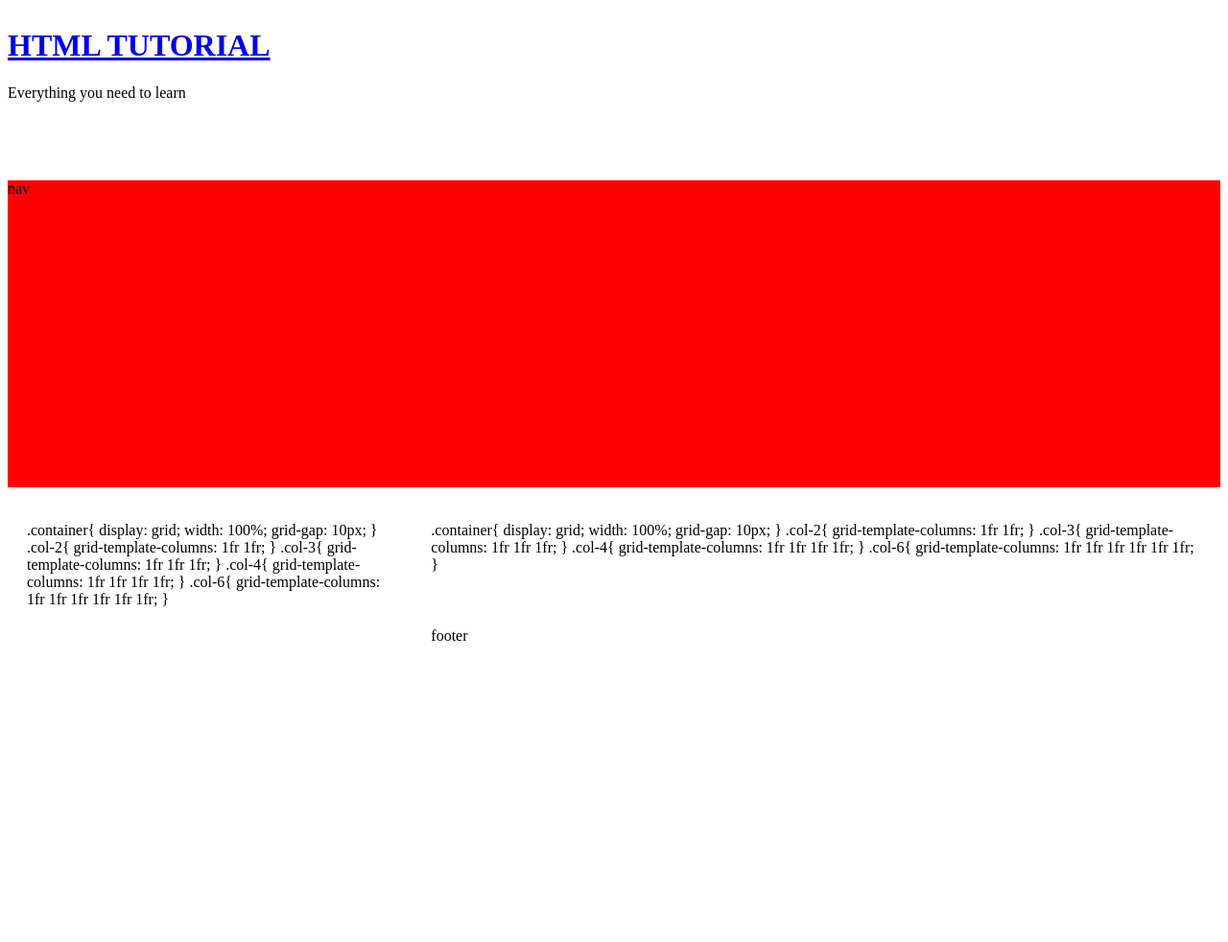
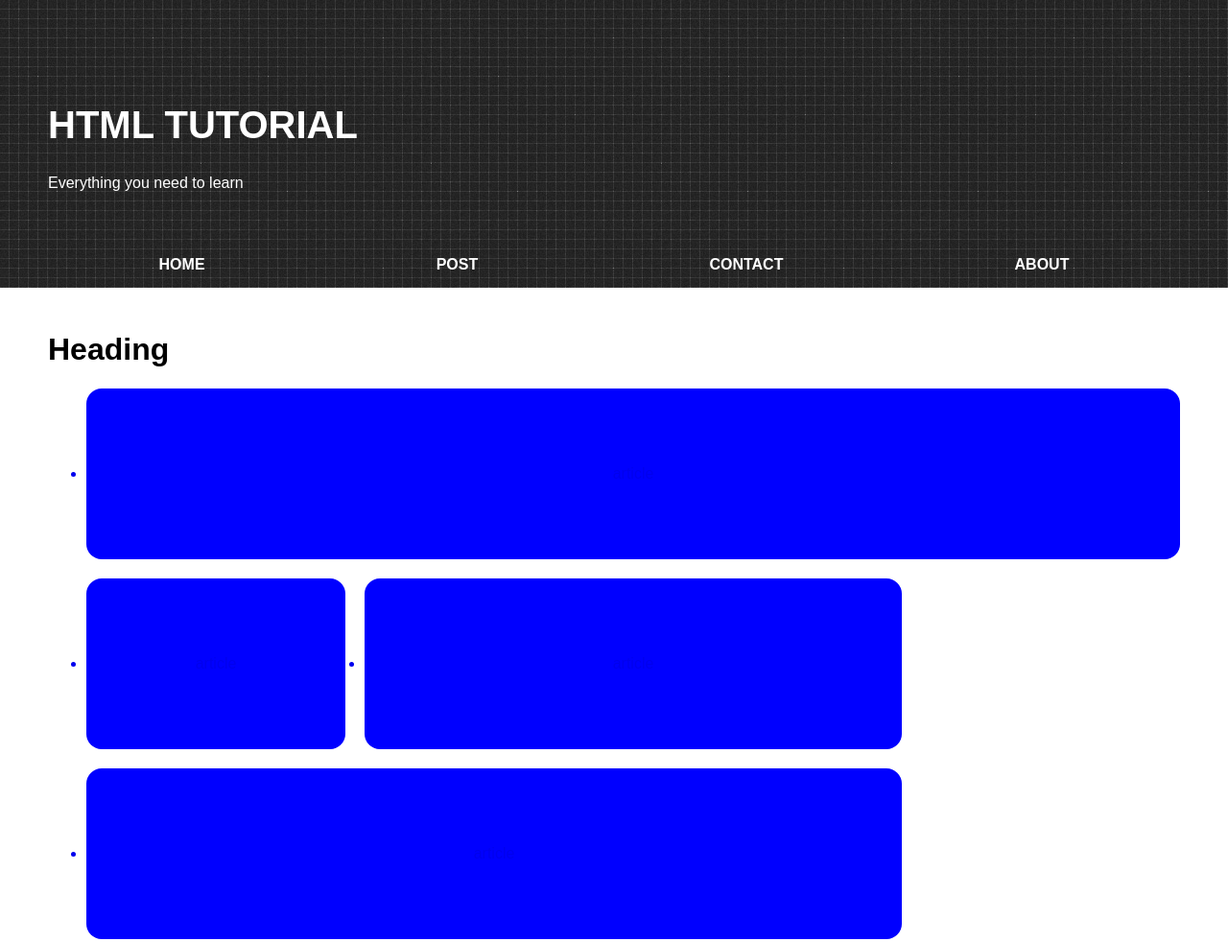
Before and after one commit to totorowechat/totorowechat.github.io, a plain HTML site: page individual_project/tutorial/index.html in a window 1280 px wide. Shown: the top 982 px of the page at 96% size. Before the commit the page ends 800 px from the top, so only its background shows below. Drawn offline with Linux system fonts and the light colour scheme.

Commit message:
use css grid layout
finished with main page

```diff
--- a/individual_project/tutorial/css/mycss-grid.css
+++ b/individual_project/tutorial/css/mycss-grid.css
@@ -1,28 +1,65 @@
+*{
+    box-sizing: border-box;
+  }
 
-.wrapper {
+body{
+    margin: 0px;
+}
+.row {
+    display: grid;
+    grid-template-rows: 300 1fr 50px;
+    grid-gap: 20px;
 
-    display: grid;
-    grid-template-columns: repeat(9, 1fr);
-    grid-template-areas:
-      "hd hd hd hd   hd   hd   hd   hd   hd  "
-      "sd sd sd main main main main main main"
-      "sd sd sd  ft  ft   ft   ft   ft   ft";
 }
 
 .header {
-    grid-area: hd;
+    display: grid;
+    grid-template-rows: 250px 50px;
+    padding: 0 50px;
 
 }
+
+.nav {
+    height: 50px;
+    display: grid;
+    grid-template-columns: repeat(4,minmax(30px,auto));
+    grid-column-gap: 10px;
+}
+
+.article{
+    display: grid;
+    grid-template-columns: repeat(auto-fill,minmax(250px,1fr));
+    grid-gap: 20px;
+}
+
+ul .span2{
+    grid-column-end: span 2;
+}
+
+ul .span3{
+    grid-column-end: span 3;
+}
+
+ul .span4{
+    grid-column-end: span 4;
+}
+
+ul .spanall{
+    grid-column-start: 1;
+    grid-column-end: -1;
+}
+
+.body{
+    display: grid;
+    grid-template-columns: 3fr 6fr 3fr;
+    grid-gap: 30px;
+}
 .footer {
-    grid-area: ft;
-    margin: 20px;
+
 }
 .content {
-
-    grid-area: main;
-    margin: 20px;
+    padding: 5px 50px;
 }
 .sidebar {
-    grid-area: sd;
-    margin: 20px;
+
 }
--- a/individual_project/tutorial/css/mycss.css
+++ b/individual_project/tutorial/css/mycss.css
@@ -1,6 +1,63 @@
+body{
+  font-family: "Arial";
+
+}
+
+
+a, a:link, a:visited{
+  text-decoration: none ;
+}
+h1{
+  text-decoration: none ;
+
+}
 .header{
-  height: 500px;
-  display: grid;
-  grid-template-rows: 180px 1fr;
-  background-image: url("img/1.png") no-repeat；
+
 }
+
+.head1{
+  font-size: 2.5rem;
+  line-height: 3.25rem;
+  margin-top: 6.5rem;
+  margin-bottom: 1.625rem;
+  color: white;
+}
+.nav{
+}
+
+.nav .button-text{
+  padding-top: 17px;
+  font-weight: bold;
+  text-align: center;
+  text-align: center;
+  color: white;
+}
+.nav a:hover{
+  opacity:0.8;
+  background-color: grey;
+}
+
+
+
+
+.nav button{
+
+}
+
+.article li{
+  padding: 5rem 10px;
+  border-radius: 1em;
+  text-align: center;
+  background-color: blue;
+}
+
+.footer{
+  text-align: center;
+}
+.foot_background{
+  background-color: gray;
+  margin: 2rem 1rem;
+  border-radius: 1em;
+  padding: 1rem 10px;
+  opacity: 0.8;
+}
--- a/individual_project/tutorial/index.html
+++ b/individual_project/tutorial/index.html
@@ -9,68 +9,49 @@
     <link rel="icon" type="image/png" href="img/fav.PNG" sizes="32x32" />
   </head>
   <body>
-      <div class="wrapper">
-        <div class="header">
-          <div class="" >
-            <h1><a href="/">HTML TUTORIAL</a></h1>
-            <p>Everything you need to learn</p>
-            <!-- <img src="img/1.png" alt="backgroung"> -->
-          </div>
-          <div class="" style="background-color: red">
-            nav
-          </div>
+    <div class="row">
+      <div class="header" style="background-image: url('img/1.png')">
+        <div>
+          <a href="/"><h1 class="head1">HTML TUTORIAL</h1></a>
+          <p style="color: white">Everything you need to learn</p>
         </div>
-        <div class="sidebar">
-          <p>.container{
-            display: grid;
-            width: 100%;
-            grid-gap: 10px;
-          }
+        <div class="nav" >
 
-          .col-2{
-            grid-template-columns: 1fr 1fr;
-          }
+          <a href="/"><div class="button-text">HOME</div></a>
+          <a href="/"><div class="button-text">POST</div></a>
+          <a href="/"><div class="button-text">CONTACT</div></a>
+          <a href="/"><div class="button-text">ABOUT</div></a>
 
-          .col-3{
-            grid-template-columns: 1fr 1fr 1fr;
-          }
-
-          .col-4{
-            grid-template-columns: 1fr 1fr 1fr 1fr;
-          }
-
-          .col-6{
-            grid-template-columns: 1fr 1fr 1fr 1fr 1fr 1fr;
-          }
-          </p>
-        </div>
-        <div class="content">
-          <p>.container{
-            display: grid;
-            width: 100%;
-            grid-gap: 10px;
-          }
-
-          .col-2{
-            grid-template-columns: 1fr 1fr;
-          }
-
-          .col-3{
-            grid-template-columns: 1fr 1fr 1fr;
-          }
-
-          .col-4{
-            grid-template-columns: 1fr 1fr 1fr 1fr;
-          }
-
-          .col-6{
-            grid-template-columns: 1fr 1fr 1fr 1fr 1fr 1fr;
-          }
-          </p>
-        </div>
-        <div class="footer">
-          footer
         </div>
       </div>
+      <div class="content">
+        <h1>     Heading     </h1>
+        <div>
+          <ul class="article">
+            <a class="span4" href="/"><li>article</li></a>
+            <a href="/"><li>article</li></a>
+            <a class="span2" href="/"><li>article</li></a>
+            <a class="span3" href="/"><li>article</li></a>
+            <a class="spanall" href="/"><li>article</li></a>
+            <a href="/"><li>article</li></a>
+            <a href="/"><li>article</li></a>
+            <a href="/"><li>article</li></a>
+          </ul>
+        </div>
+      </div>
+      <div class="footer" style="background-image: url('img/1.png')">
+        <div class="foot_background">
+            <p>W3Schools is optimized for learning, testing, and training.
+                Examples might be simplified to improve reading and basic
+                understanding. Tutorials, references, and examples are constantly
+                reviewed to avoid errors, but we cannot warrant full correctness
+                of all content. While using this site, you agree to have read and
+                accepted our terms of use, cookie and privacy policy. </p>
+              <p style="margin: 0px">Copyright 1999-2017 by Refsnes Data. All Rights Reserved.</p>
+
+        </div>
+      </div>
+    </div>
+
   </body>
 </html>
```
Also changed, not shown: individual_project/tutorial/post.html (added, +106 -0 lines), individual_project/tutorial/1.png (added).
